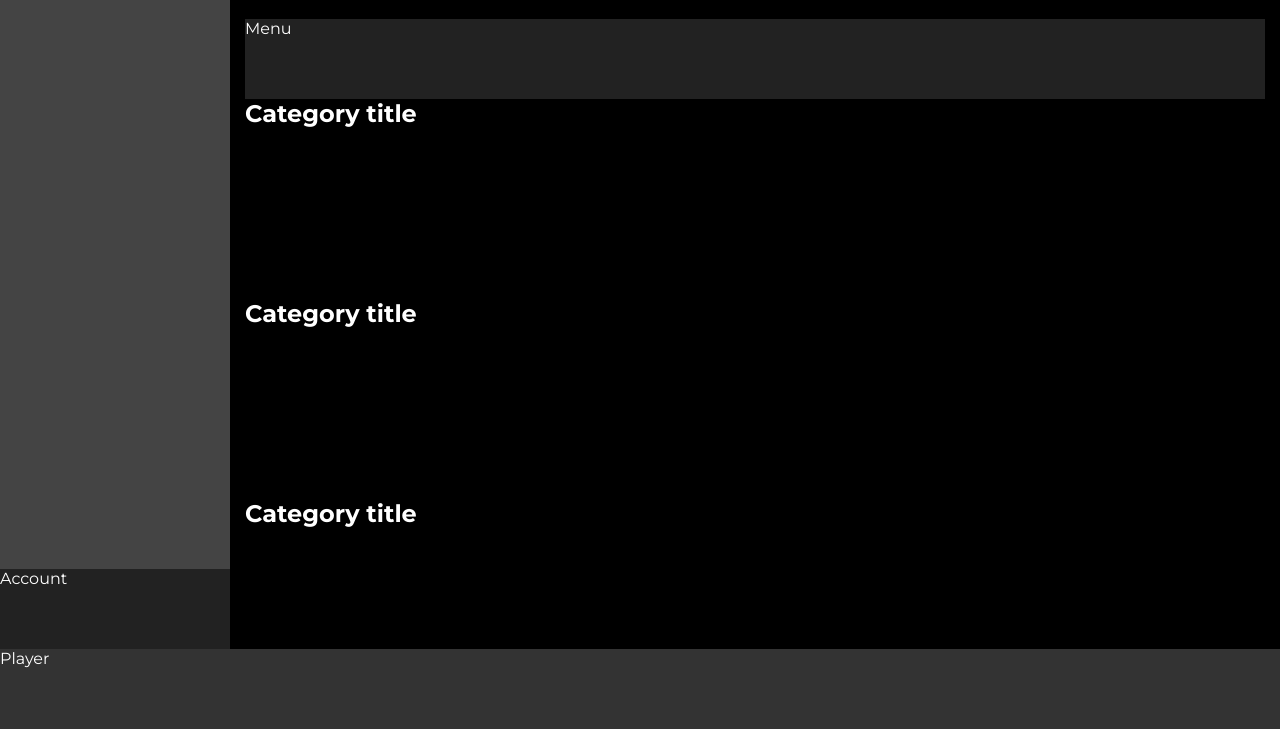
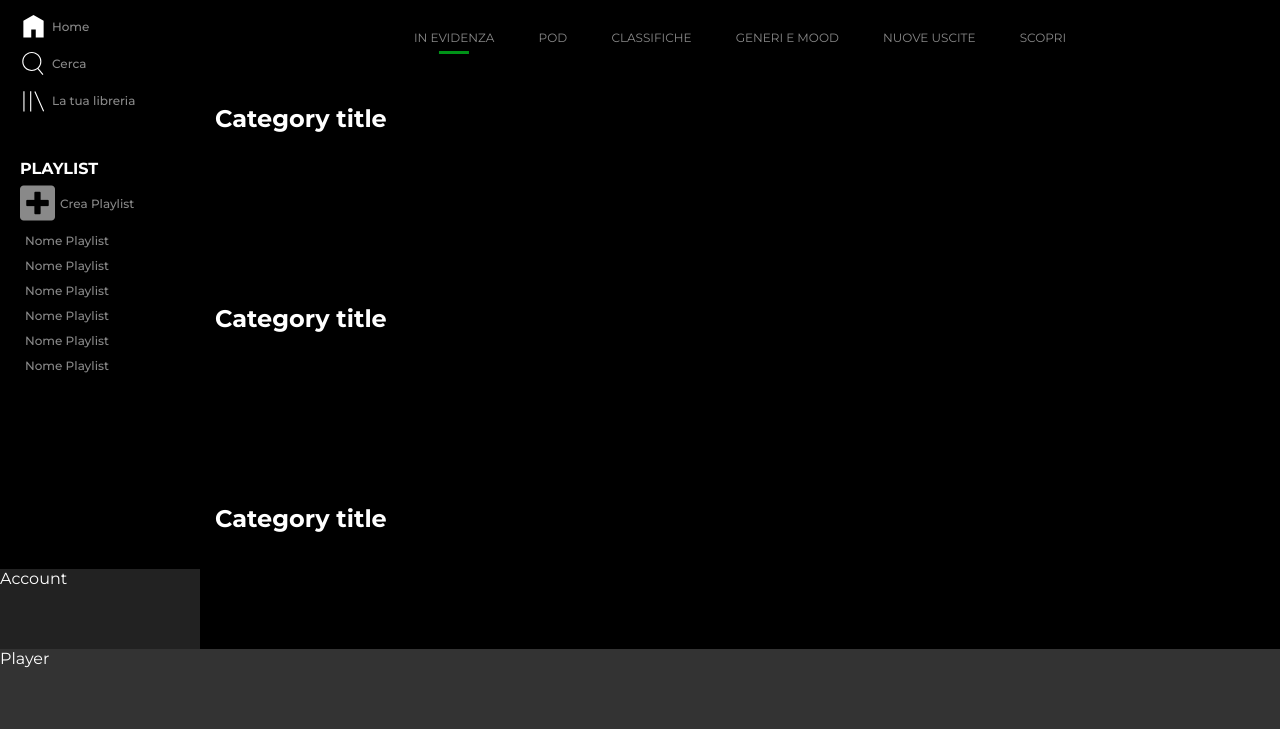
Before and after one commit to dantelerario/html-css-spotifyweb, a plain HTML site: page index.html in a window 1280 px wide. Shown: the part 71-800 px from the top of the page. Drawn offline with Linux system fonts and the light colour scheme.

Commit message:
working on sidebar top

```diff
--- a/index.html
+++ b/index.html
@@ -4,8 +4,10 @@
     <meta charset="UTF-8">
     <meta name="viewport" content="width=device-width, initial-scale=1.0">
     <title>Spotify clone</title>
-    <link href="https://fonts.googleapis.com/css?family=Montserrat:400,600,700&display=swap" rel="stylesheet">
+    <link href="https://fonts.googleapis.com/css?family=Montserrat:400,500,600,700&display=swap" rel="stylesheet">
+    <link rel="stylesheet" href="styles/settings.css">
     <link rel="stylesheet" href="styles/main.css">
+    <link rel="stylesheet" href="https://cdnjs.cloudflare.com/ajax/libs/font-awesome/5.12.1/css/all.min.css" type='text/css'>
 </head>
 <body>
 
@@ -14,7 +16,51 @@
         <main id="main-window">
             <!-- Sidebar -->
             <aside id="sidebar">
-                <div class="sidebar-top">Logo e Nav
+                <div class="sidebar-top">
+                  <img src="img/logo.svg" alt="Spotify">
+                  <div class="nav-div pad-top-bot20">
+                    <ul class="ul-nostyle">
+                      <li>
+                        <img src="img/home.svg" alt="Home">
+                        <a href="#">Home</a>
+                      </li>
+                      <li>
+                        <img src="img/search.svg" alt="Home">
+                        <a href="#">Cerca</a>
+                      </li>
+                      <li>
+                        <img src="img/libreria.svg" alt="Home">
+                        <a href="#">La tua libreria</a>
+                      </li>
+                    </ul>
+                  </div>
+                  <div class="nav-div pad-top-bot20">
+                    <h4>PLAYLIST</h4>
+                    <ul class="ul-nostyle">
+                      <li>
+                        <i class="fas fa-plus-square"></i>
+                        <a href="#">Crea Playlist</a>
+                      </li>
+                      <li>
+                        <a href="#">Nome Playlist</a>
+                      </li>
+                      <li>
+                        <a href="#">Nome Playlist</a>
+                      </li>
+                      <li>
+                        <a href="#">Nome Playlist</a>
+                      </li>
+                      <li>
+                        <a href="#">Nome Playlist</a>
+                      </li>
+                      <li>
+                        <a href="#">Nome Playlist</a>
+                      </li>
+                      <li>
+                        <a href="#">Nome Playlist</a>
+                      </li>
+                    </ul>
+                  </div>
                 </div>
 
                 <div class="sidebar-bottom">Account
@@ -29,7 +75,28 @@
                   </div>
                 </div>
                 <div class="scrollable">
-                    <nav class="content-menu">Menu</nav>
+                    <nav class="content-menu">
+                      <ul class="ul-nostyle">
+                        <li>
+                          <a class="active" href="#">IN EVIDENZA</a>
+                        </li>
+                        <li>
+                          <a href="#">POD</a>
+                        </li>
+                        <li>
+                          <a href="#">CLASSIFICHE</a>
+                        </li>
+                        <li>
+                          <a href="#">GENERI E MOOD</a>
+                        </li>
+                        <li>
+                          <a href="#">NUOVE USCITE</a>
+                        </li>
+                        <li>
+                          <a href="#">SCOPRI</a>
+                        </li>
+                      </ul>
+                    </nav>
 
                     <section class="content-category">
                         <h2>Category title</h2>
--- a/styles/main.css
+++ b/styles/main.css
@@ -1,9 +1,4 @@
 /* GENERAL */
-* {
-    margin: 0;
-    padding: 0;
-    box-sizing: border-box;
-}
 
 body {
     color: #fff;
@@ -27,15 +22,59 @@ body {
 
 /* SIDEBAR */
 #sidebar {
-    flex-basis: 230px; /* larghezza sidebar */
+    flex-basis: 200px;
     display: flex;
     flex-direction: column;
 }
 
+/* SIDERBAR TOP */
 .sidebar-top {
     flex-grow: 1;
-    background: #444;
+    padding: 20px 0 0 20px;
+    background: #000;
 }
+
+.sidebar-top .nav-div ul {
+  display: flex;
+  flex-direction: column;
+}
+
+.sidebar-top .nav-div ul li{
+  display: flex;
+  flex-direction: row;
+  align-items: center;
+  padding: 5px 0;
+}
+
+.sidebar-top img {
+  width: 65%;
+}
+
+.sidebar-top .nav-div img {
+  width: 15%;
+}
+
+.sidebar-top .nav-div a {
+  text-decoration: none;
+  color: #898989;
+  font-weight: 500;
+  font-size: 12px;
+  padding-left: 5px;
+}
+
+.sidebar-top .nav-div a:hover {
+  color: #fff;
+}
+
+.sidebar-top .nav-div i {
+  font-size: 40px;
+  color: #898989;
+}
+
+
+
+
+
 
 .sidebar-bottom {
     height: 80px; /*debug*/
@@ -80,7 +119,9 @@ body {
 .upgrade:hover {
   background: rgba(255, 255, 255, 0.2);
 }
+/* CONTENT TOP BAR END */
 
+/* SCROLLABLE */
 #content .scrollable {
     position: absolute;
     top: 0;
@@ -88,15 +129,50 @@ body {
     width: 100%;
     height: 100%;
     overflow-y: auto;
-    /* 90px = height di content-top-bar */
     padding: 90px 15px 30px;
 }
 
+/* CONTENT MENU */
 .content-menu {
-    height: 80px; /*debug*/
-    background: #222;
+  display: flex;
+  justify-content: center;
+  margin-bottom: 50px;
 }
 
+.content-menu ul li {
+  padding: 8px 20px;
+  position: relative;
+  display: inline-block;
+}
+
+.content-menu ul li a {
+  text-decoration: none;
+  text-align: center;
+  color: #898989;
+  font-size: 12px;
+}
+
+.content-menu ul li a:hover {
+  color: #fff;
+}
+
+.active {
+  padding: 0 0 10px;
+}
+
+.active:before {
+  content : "";
+  position: absolute;
+  left    : 50%;
+  bottom  : 0;
+  height  : 1px;
+  width   : 25%;
+  transform: translateX(-50%);
+  border-bottom: 3px solid #009318;
+}
+/* CONTENT MENU END */
+
+/* CONTENT CATEGORY */
 .content-category {
     height: 200px; /* Debug */
 }
--- /dev/null
+++ b/styles/settings.css
@@ -0,0 +1,44 @@
+/* GENERAL */
+
+* {
+    margin: 0;
+    padding: 0;
+    box-sizing: border-box;
+}
+
+/* UTILITIES */
+
+.ul-nostyle {
+  list-style: none;
+}
+
+.pad-top-bot20 {
+  padding: 20px 0;
+}
+
+/* @MEDIA */
+
+/* XS */
+@@media screen and (min-width: px) {
+
+}
+
+/* SM */
+@@media screen and (min-width: 600px) {
+
+}
+
+/* MD */
+@@media screen and (min-width:1024px) {
+
+}
+
+/* LG */
+@@media screen and (min-width: 1200px) {
+
+}
+
+/* XL */
+@@media screen and (min-width: px) {
+
+}
```
